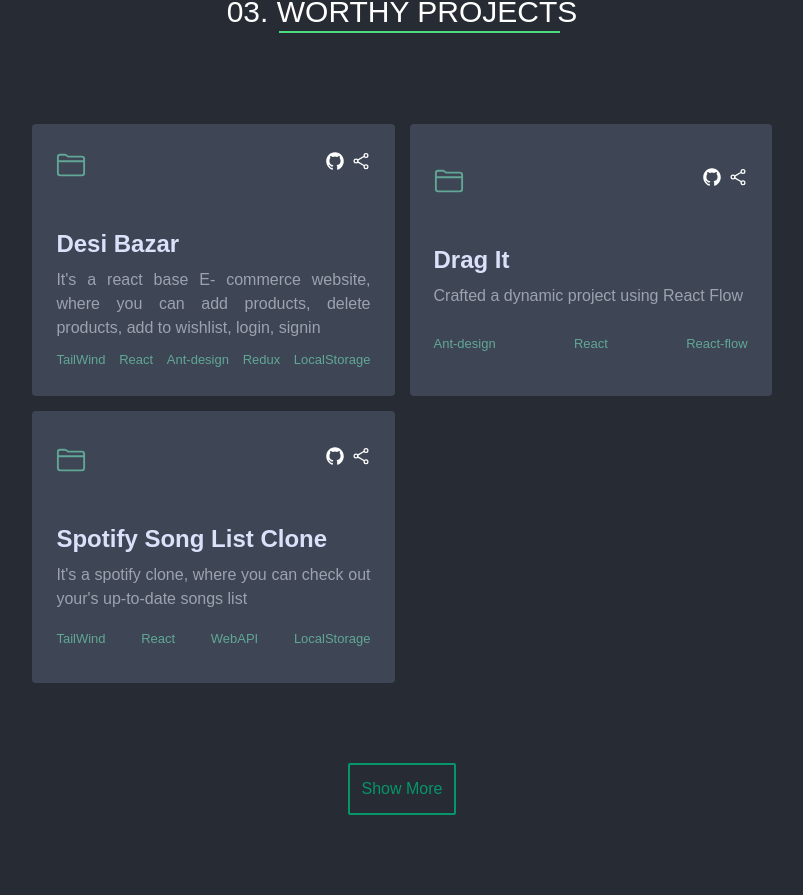
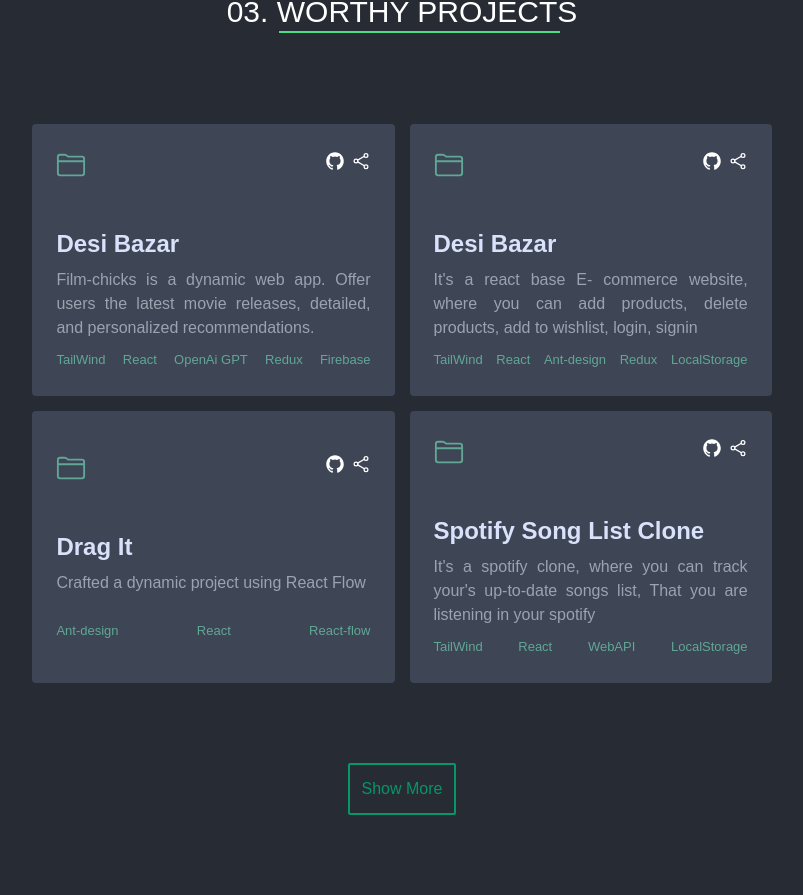
Before and after one commit to Jagrati1213/jagrati-gupta, a React (Create React App) app: page / in a window 1280 px wide. Shown: the part 2737-3632 px from the top of the page, without its empty margins (238-1041 px from the left). Built offline with nearby package versions, Linux system fonts and the light colour scheme.

Commit message:
JG: add film-chicks project

```diff
--- a/src/components/js-files/ProjectDetails.js
+++ b/src/components/js-files/ProjectDetails.js
@@ -1,4 +1,12 @@
 const ProjectDetails = [
+   {
+      class: 'card p-4 cursor-pointer rounded hover:-translate-y-2 transition-all',
+      gitLink: 'https://github.com/Jagrati1213/namaste-react-js-course/tree/main/snap-gpt',
+      projectLink: 'https://film-chicks-hm83.vercel.app/',
+      title: 'Desi Bazar',
+      des: `Film-chicks is a dynamic web app. Offer users the latest movie releases, detailed, and personalized recommendations.`,
+      skill: ["TailWind", "React", "OpenAi GPT", "Redux", "Firebase"]
+   },
    {
       class: 'card p-4 cursor-pointer rounded hover:-translate-y-2 transition-all',
       gitLink: 'https://github.com/Jagrati1213/DesiBazaar',
@@ -20,7 +28,7 @@
       gitLink: 'https://github.com/Jagrati1213/react-spotify-clone',
       projectLink: 'https://react-spotify-clone-one.vercel.app/',
       title: 'Spotify Song List Clone',
-      des: `It's a spotify clone, where you can check out your's up-to-date songs list`,
+      des: `It's a spotify clone, where you can track your's up-to-date songs list, That you are listening in your spotify`,
       skill: ["TailWind", "React", 'WebAPI', "LocalStorage"]
    },
    {
@@ -28,7 +36,7 @@
       gitLink: 'https://github.com/Jagrati1213/budget-app',
       projectLink: 'https://jagrati1213.github.io/budget-app',
       title: 'budget-app',
-      des: 'It is a budget-app, to calculate your expenses',
+      des: 'Budgeting Made Easy: Your Path to Financial Freedom',
       skill: ["html", "JS", "CSS", "DOM"]
 
    },
@@ -37,7 +45,7 @@
       gitLink: 'https://github.com/Jagrati1213/snake-game',
       projectLink: 'https://jagrati1213.github.io/snake-game/',
       title: 'Snake Game',
-      des: 'It is a snake game, play in your free time with keys',
+      des: 'Snake game Play with your free time to refused the stess',
       skill: ["html", "JS", "CSS"]
 
    },
@@ -46,24 +54,24 @@
       gitLink: 'https://github.com/Jagrati1213/Tictacteo',
       projectLink: 'https://jagrati1213.github.io/Tictacteo/',
       title: 'TicTacTeo',
-      des: 'It was JS project. Where you can play with your friend.',
-      skill: ["html", "JS", "FontAwsome", "Bootstrap"]
+      des: 'Classic Tic Tac Toe game implementation in JavaScript',
+      skill: ["html", "JS", "FontAwesome", "Bootstrap"]
    },
    {
       class: 'show-more card p-4 cursor-pointer rounded hover:-translate-y-2 transition-all',
       gitLink: 'https://github.com/Jagrati1213/password-generator',
       projectLink: 'https://jagrati1213.github.io/password-generator/',
       title: 'Password Generator',
-      des: 'It was JS project. Where you can generate related Passwords',
-      skill: ["html", "JS", "FontAwsome", "Bootstrap"]
+      des: 'Generate secure passwords with this versatile Password Generator.',
+      skill: ["html", "JS", "FontAwesome", "Bootstrap"]
    },
    {
       class: 'show-more card p-4 cursor-pointer rounded hover:-translate-y-2 transition-all',
       gitLink: 'https://github.com/Jagrati1213/Quizgame',
       projectLink: 'https://jagrati1213.github.io/Quizgame/',
-      title: 'Quizgame',
-      des: 'It was JS project. Where you can ans the related questions',
-      skill: ["html", "JS", "FontAwsome", "Bootstrap"]
+      title: 'Quiz Game',
+      des: 'Empower learning with our interactive Quiz App! ',
+      skill: ["html", "JS", "Font-Awesome", "Bootstrap"]
    },
    {
       class: 'show-more card p-4 cursor-pointer rounded hover:-translate-y-2 transition-all',
@@ -71,7 +79,7 @@
       projectLink: 'https://jagrati1213.github.io/Dictionary',
       title: 'Dictionary App',
       des: 'Instant definitions, synonyms, and translations in one app.',
-      skill: ["html", "JS", "FontAwsome", "Bootstrap"]
+      skill: ["html", "JS", "FontAwesome", "Bootstrap"]
    },
 ]
 
```
